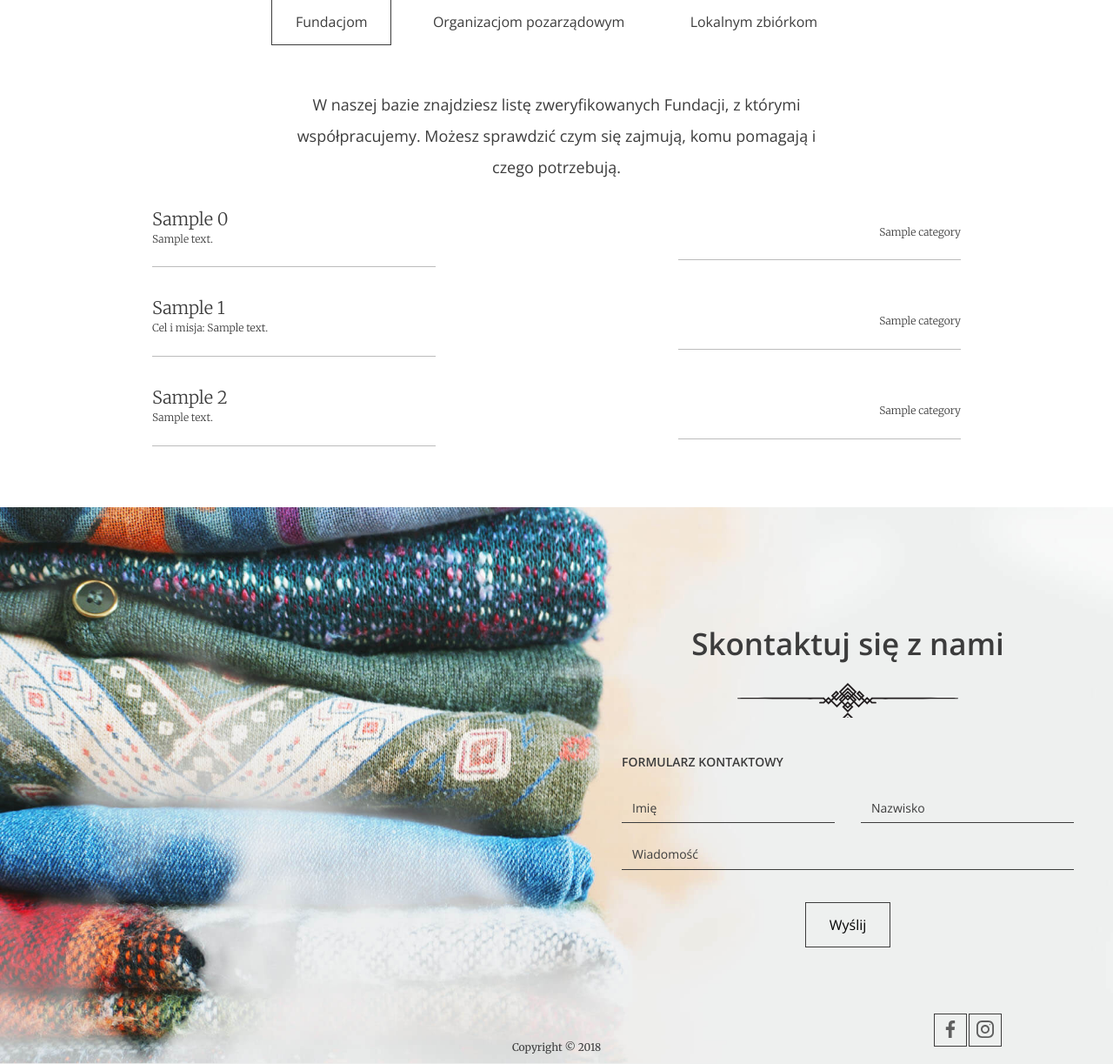
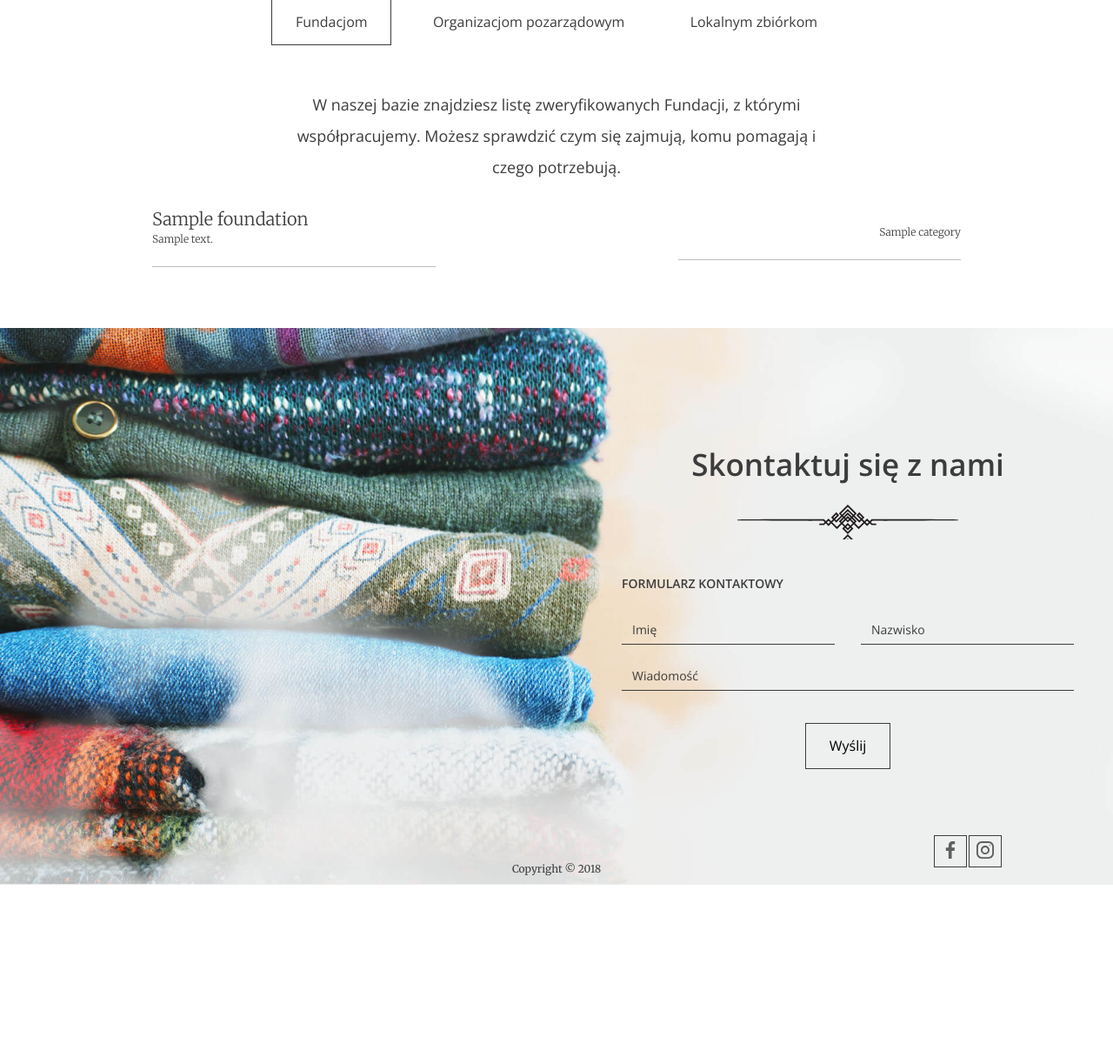
Before and after one commit to panpusto/charity_donation_app, a Django app: template charity_app/templates/index.html in a window 1280 px wide. Shown: the part 2655-3878 px from the top of the page at 87% size. After the commit the page ends 3672 px from the top, so only its background shows below. Run offline with Django 4.2, Linux system fonts and the light colour scheme; the template is opened without the code that fills it: most values are stand-ins (such as "Sample title", 1, 10 or a date in 2020).

Commit message:
add pagination in html

```diff
--- a/charity_app/templates/index.html
+++ b/charity_app/templates/index.html
@@ -81,25 +81,26 @@
       <h2>Komu pomagamy?</h2>
 
       <ul class="help--buttons">
-        <li data-id="1"><a href="#" class="btn btn--without-border active">Fundacjom</a></li>
-        <li data-id="2"><a href="#" class="btn btn--without-border">Organizacjom pozarządowym</a></li>
-        <li data-id="3"><a href="#" class="btn btn--without-border">Lokalnym zbiórkom</a></li>
+        <li data-id="1"><a href="#foundations-list" class="btn btn--without-border active">Fundacjom</a></li>
+        <li data-id="2"><a href="#organizations-list" class="btn btn--without-border">Organizacjom pozarządowym</a></li>
+        <li data-id="3"><a href="#fundraisers-list" class="btn btn--without-border">Lokalnym zbiórkom</a></li>
       </ul>
 
       <!-- SLIDE 1 -->
-      <div class="help--slides active" data-id="1" id="fundations-list">
+      <div class="help--slides active" data-id="1" id="foundations-list">
         <p>W naszej bazie znajdziesz listę zweryfikowanych Fundacji, z którymi współpracujemy.
             Możesz sprawdzić czym się zajmują, komu pomagają i czego potrzebują.</p>
 
         <ul class="help--slides-items">
+        {% for foundation in foundations_page_obj %}
           <li>
             <div class="col">
-              <div class="title">{{ random_foundations.0.name }}</div>
-              <div class="subtitle">{{ random_foundations.0.description }}</div>
+              <div class="title">{{ foundation.name }}</div>
+              <div class="subtitle">{{ foundation.description }}</div>
             </div>
 
             <div class="col"><div class="text">
-                {% for category in random_foundations.0.categories.all %}
+                {% for category in foundation.categories.all %}
                     {% if not forloop.last %}
                         {{ category }},
                     {% else %}
@@ -108,47 +109,29 @@
                 {% endfor %}</div>
             </div>
           </li>
-
-          <li>
-            <div class="col">
-              <div class="title">{{ random_foundations.1.name }}</div>
-              <div class="subtitle">Cel i misja: {{ random_foundations.1.description }}</div>
-            </div>
-
-            <div class="col"><div class="text">
-                {% for category in random_foundations.1.categories.all %}
-                    {% if not forloop.last %}
-                        {{ category }},
+        {% endfor %}
+        </ul>
+        {% if foundations_page_obj.has_other_pages %}
+        <ul class="help--slides-pagination">
+            {% if foundations_page_obj.has_previous %}
+                <li><a href="?page={{ foundations_page_obj.previous_page_number }}#foundations-list"
+                       class="btn btn--small btn--without-border">Poprzednia</a></li>
+            {% endif %}
+            {% for i in foundations_page_obj.paginator.page_range %}
+                {% if foundations_page_obj.number == i %}
+                <li><a href=""
+                       class="btn btn--small btn--without-border active">{{ i }}</a></li>
                 {% else %}
-                        {{ category }}
+                <li><a href="?page={{ i }}#foundations-list"
+                       class="btn btn--small btn--without-border">{{ i }}</a></li>
                 {% endif %}
-                {% endfor %}</div>
-            </div>
-
-          <li>
-            <div class="col">
-              <div class="title">{{ random_foundations.2.name }}</div>
-              <div class="subtitle">{{ random_foundations.1.description }}</div>
-            </div>
-
-            <div class="col"><div class="text">
-                {% for category in random_foundations.2.categories.all %}
-                    {% if not forloop.last %}
-                        {{ category }},
-                    {% else %}
-                        {{ category }}
+            {% endfor %}
+            {% if foundations_page_obj.has_next %}
+                <li><a href="?page={{ foundations_page_obj.next_page_number }}#foundations-list"
+                       class="btn btn--small btn--without-border">Następna</a></li>
             {% endif %}
-                {% endfor %}</div>
-            </div>
-          </li>
         </ul>
-        <!-- Pagination
-        <ul class="help--slides-pagination">
-          <li><a href="#" class="btn btn--small btn--without-border active" data-page="1">1</a></li>
-          <li><a href="#" class="btn btn--small btn--without-border" data-page="2">2</a></li>
-          <li><a href="#" class="btn btn--small btn--without-border" data-page="3">3</a></li>
-        </ul>
-        -->
+        {% endif %}
       </div>
 
 
@@ -159,14 +142,15 @@
           quos suscipit corporis!
         </p>
         <ul class="help--slides-items">
+          {% for org in non_gov_org_page_obj %}
           <li>
             <div class="col">
-              <div class="title">{{ random_non_gov_org.0.name }}</div>
-              <div class="subtitle">{{ random_non_gov_org.0.description }}</div>
+              <div class="title">{{ org.name }}</div>
+              <div class="subtitle">{{ org.description }}</div>
             </div>
 
             <div class="col"><div class="text">
-                {% for category in random_non_gov_org.0.categories.all %}
+                {% for category in org.categories.all %}
                     {% if not forloop.last %}
                         {{ category }},
                     {% else %}
@@ -175,58 +159,29 @@
                 {% endfor %}</div>
             </div>
           </li>
-
-          <li>
-            <div class="col">
-              <div class="title">{{ random_non_gov_org.1.name }}</div>
-              <div class="subtitle">{{ random_non_gov_org.1.description }}</div>
-            </div>
-
-            <div class="col"><div class="text">
-                {% for category in random_non_gov_org.1.categories.all %}
-                    {% if not forloop.last %}
-                        {{ category }},
+        {% endfor %}
+        </ul>
+        {% if non_gov_org_page_obj.has_other_pages %}
+        <ul class="help--slides-pagination">
+            {% if non_gov_org_page_obj.has_previous %}
+                <li><a href="?page={{ non_gov_org_page_obj.previous_page_number }}"
+                       class="btn btn--small btn--without-border">Poprzednia</a></li>
+            {% endif %}
+            {% for i in non_gov_org_page_obj.paginator.page_range %}
+                {% if non_gov_org_page_obj.number == i %}
+                <li><a href=""
+                       class="btn btn--small btn--without-border active">{{ i }}</a></li>
                 {% else %}
-                        {{ category }}
+                <li><a href="?page={{ i }}"
+                       class="btn btn--small btn--without-border">{{ i }}</a></li>
                 {% endif %}
-                {% endfor %}</div>
-            </div>
-          </li>
-
-          <li>
-            <div class="col">
-              <div class="title">{{ random_non_gov_org.2.name }}</div>
-              <div class="subtitle">{{ random_non_gov_org.2.description }}</div>
-            </div>
-
-            <div class="col"><div class="text">
-                {% for category in random_non_gov_org.2.categories.all %}
-                    {% if not forloop.last %}
-                        {{ category }},
-                    {% else %}
-                        {{ category }}
+            {% endfor %}
+            {% if non_gov_org_page_obj.has_next %}
+                <li><a href="?page={{ non_gov_org_page_obj.next_page_number }}"
+                       class="btn btn--small btn--without-border">Następna</a></li>
             {% endif %}
-                {% endfor %}</div>
-            </div>
-          </li>
-
-          <li>
-            <div class="col">
-              <div class="title">{{ random_non_gov_org.3.name }}</div>
-              <div class="subtitle">{{ random_non_gov_org.3.description }}</div>
-            </div>
-
-            <div class="col"><div class="text">
-                {% for category in random_non_gov_org.3.categories.all %}
-                    {% if not forloop.last %}
-                        {{ category }},
-                    {% else %}
-                        {{ category }}
+        </ul>
         {% endif %}
-                {% endfor %}</div>
-            </div>
-          </li>
-        </ul>
 
         <!-- Pagination
         <ul class="help--slides-pagination">
@@ -240,18 +195,19 @@
       </div>
 
       <!-- SLIDE 3 -->
-      <div class="help--slides" data-id="3" id="fundrarisers-list">
+      <div class="help--slides" data-id="3" id="fundraisers-list">
         <p>Lorem ipsum dolor sit amet, his ocurreret persequeris ea, ad utinam laudem duo.
             Verterem adipisci partiendo eos ne, ea his reque quaeque recteque, ne quo lobortis intellegam.</p>
         <ul class="help--slides-items">
+          {% for fundraiser in fundraisers_page_obj %}
           <li>
             <div class="col">
-              <div class="title">{{ random_fundraisers.0.name }}</div>
-              <div class="subtitle">{{ random_fundraisers.0.description }}</div>
+              <div class="title">{{ fundraiser.name }}</div>
+              <div class="subtitle">{{ fundraiser.description }}</div>
             </div>
 
             <div class="col"><div class="text">
-                {% for category in random_fundraisers.0.categories.all %}
+                {% for category in fundraiser.categories.all %}
                     {% if not forloop.last %}
                         {{ category }},
                     {% else %}
@@ -260,24 +216,29 @@
                 {% endfor %}</div>
             </div>
           </li>
-
-          <li>
-            <div class="col">
-              <div class="title">{{ random_fundraisers.1.name }}</div>
-              <div class="subtitle">{{ random_fundraisers.1.description }}</div>
-            </div>
-
-            <div class="col"><div class="text">
-                {% for category in random_fundraisers.1.categories.all %}
-                    {% if not forloop.last %}
-                        {{ category }},
+        {% endfor %}
+        </ul>
+        {% if fundraisers_page_obj.has_other_pages %}
+        <ul class="help--slides-pagination">
+            {% if fundraisers_page_obj.has_previous %}
+                <li><a href="?page={{ fundraisers_page_obj.previous_page_number }}"
+                       class="btn btn--small btn--without-border">Poprzednia</a></li>
+            {% endif %}
+            {% for i in fundraisers_page_obj.paginator.page_range %}
+                {% if fundraisers_page_obj.number == i %}
+                <li><a href=""
+                       class="btn btn--small btn--without-border active">{{ i }}</a></li>
                 {% else %}
-                        {{ category }}
+                <li><a href="?page={{ i }}"
+                       class="btn btn--small btn--without-border">{{ i }}</a></li>
                 {% endif %}
-                {% endfor %}</div>
-            </div>
-          </li>
+            {% endfor %}
+            {% if fundraisers_page_obj.has_next %}
+                <li><a href="?page={{ fundraisers_page_obj.next_page_number }}"
+                       class="btn btn--small btn--without-border">Następna</a></li>
+            {% endif %}
         </ul>
+        {% endif %}
 
         <!-- Pagination
         <ul class="help--slides-pagination">
```
Also changed, not shown: charity_app/views.py (+17 -9 lines). Lines whose indentation alone changed are shown as unchanged.
